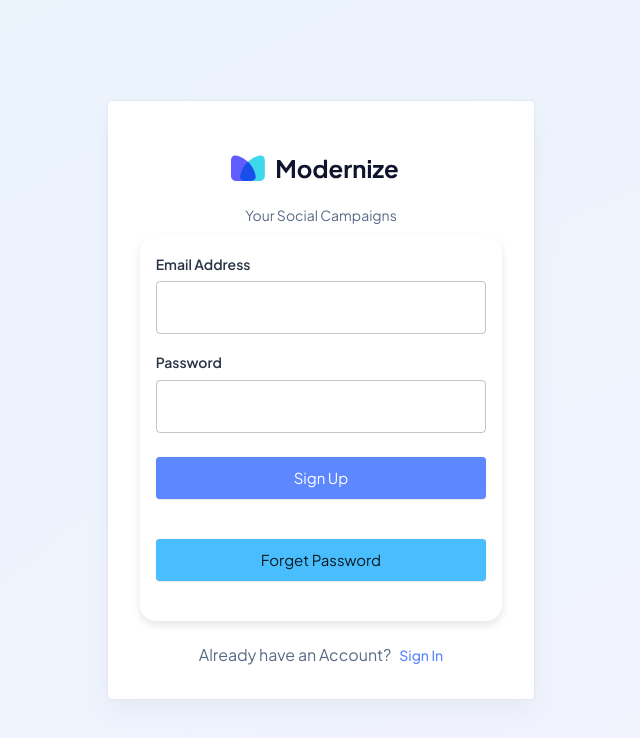
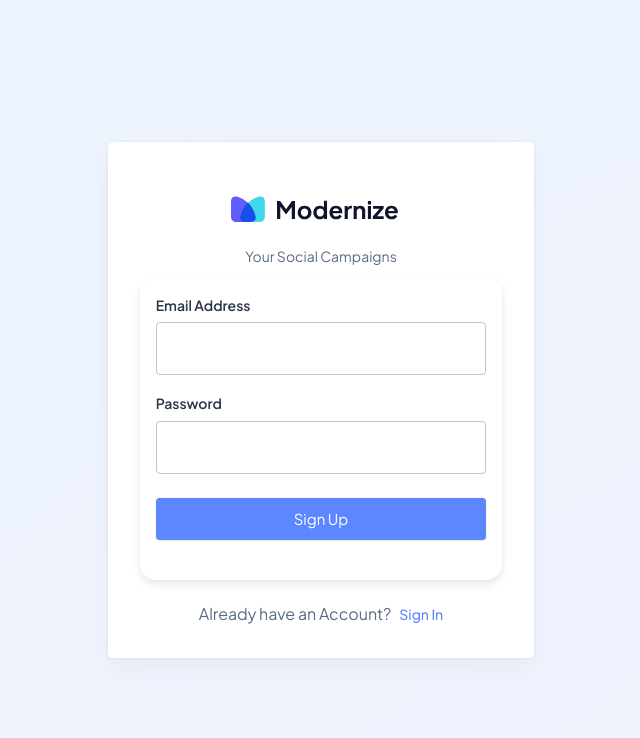
Before and after one commit to rajpootabhisheksingh0889/abhishek, a React (Create React App) app: page /auth/register in a window 1280 px wide. Shown: the top 738 px of the page, without its empty margins (319-959 px from the left). Built offline with nearby package versions, Linux system fonts and the light colour scheme.

Commit message:
register issue

```diff
--- a/src/views/authentication/auth/AuthRegister.js
+++ b/src/views/authentication/auth/AuthRegister.js
@@ -85,26 +85,13 @@ const AuthRegister = ({ title, subtitle, subtext }) => {
                 if (!validateOtp()) {
                     return;
                 }
-                setLoading(true);
-                try {
-                    const response = await axios.post('http://134.209.145.149:9999/api/register', formData);
-                    console.log('Registration successful:', response.data);
-                    navigate('/auth/login');
-                } catch (error) {
-                    handleApiError(error);
-                } finally {
-                    setLoading(false);
-                }
+                handleRegister();
             }
-        } else if (action === 'forgetPassword') {
-            if (!formData.email.trim()) {
-                setFormErrors((prevErrors) => ({
-                    ...prevErrors,
-                    email: 'Email is required to send OTP',
-                }));
+        } else if (action === 'confirmOtp') {
+            if (!validateOtp()) {
                 return;
             }
-            handleSendOtp();
+            handleRegister();
         }
     };
 
@@ -115,6 +102,19 @@ const AuthRegister = ({ title, subtitle, subtext }) => {
             toast.success('OTP sent to your email');
             setOtpSent(true);
             setOpenModal(true);
+        } catch (error) {
+            handleApiError(error);
+        } finally {
+            setLoading(false);
+        }
+    };
+
+    const handleRegister = async () => {
+        setLoading(true);
+        try {
+            const response = await axios.post('http://134.209.145.149:9999/api/register', formData);
+            console.log('Registration successful:', response.data);
+            navigate('/auth/login');
         } catch (error) {
             handleApiError(error);
         } finally {
@@ -206,18 +206,6 @@ const AuthRegister = ({ title, subtitle, subtext }) => {
                 >
                     Sign Up
                 </LoadingButton>
-                <LoadingButton
-                    color="secondary"
-                    variant="contained"
-                    size="large"
-                    fullWidth
-                    onClick={handleSendOtp}
-                    loading={loading}
-                    name="forgetPassword"
-                    sx={{ mt: 2 }}
-                >
-                    Forget Password
-                </LoadingButton>
             </Box>
 
             <Modal
@@ -267,6 +255,7 @@ const AuthRegister = ({ title, subtitle, subtext }) => {
                             fullWidth
                             type="submit"
                             loading={loading}
+                            name="confirmOtp"
                             sx={{ mt: 2 }}
                         >
                             Confirm Registration
```
